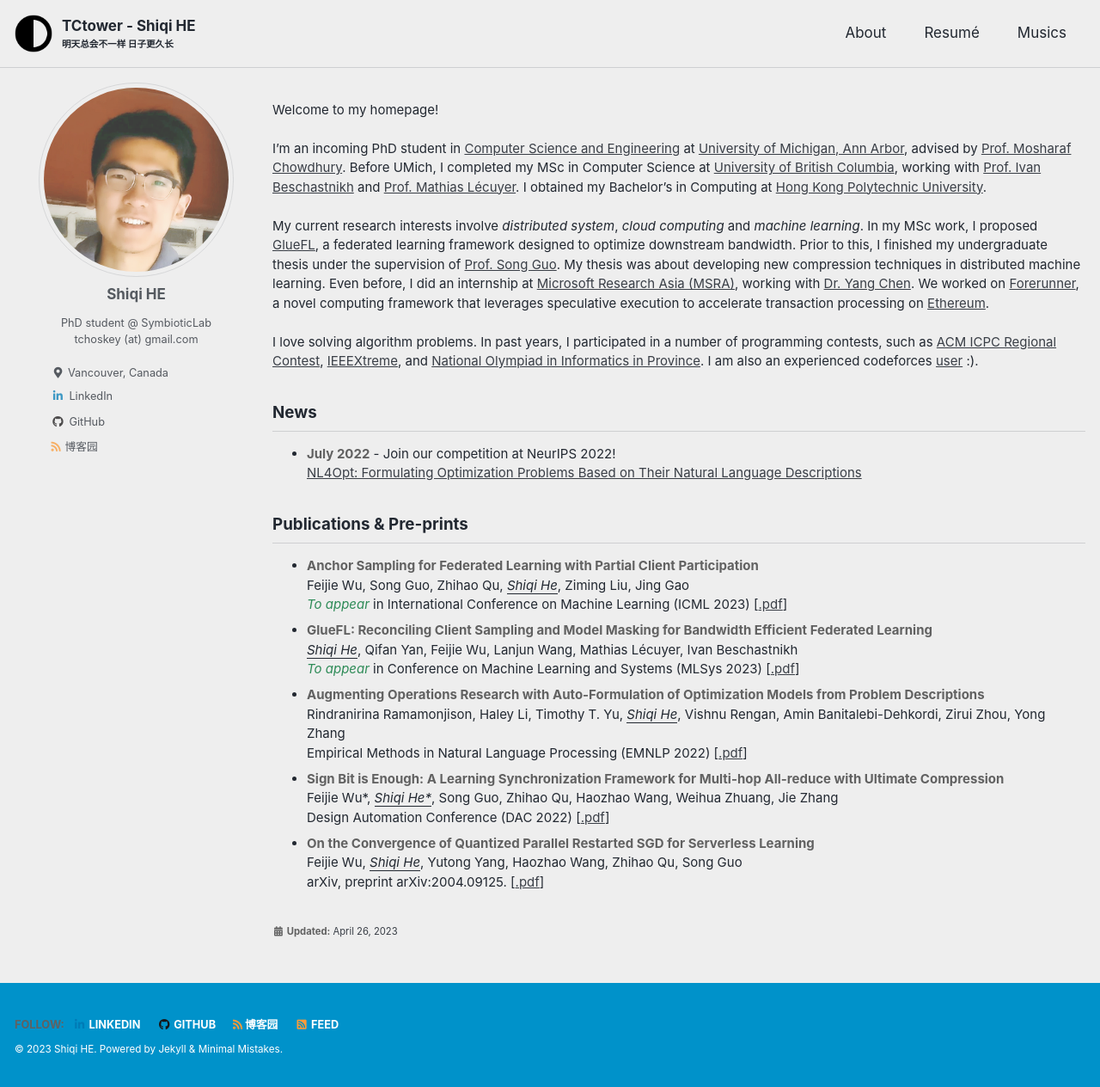
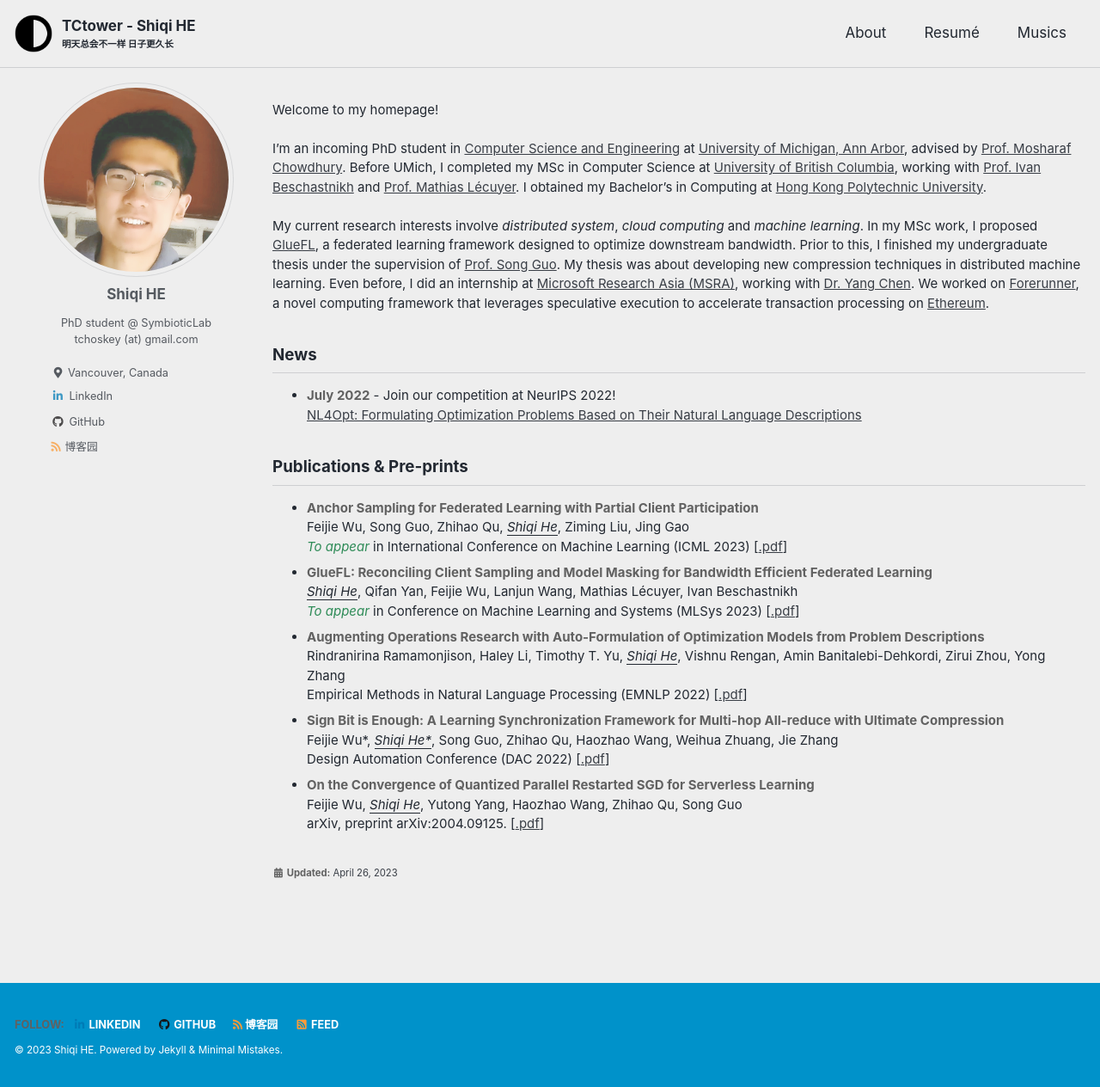
Before and after one commit to TCtower/tctower.github.io, a Jekyll site: the page built from index.md, in a window 1280 px wide and 1264 px high. Shown: the whole window at 86% size. Built offline with Jekyll 4.4.1, drawn with Linux system fonts in a browser that asks for light colours; cached includes are drawn as plain includes.

Commit message:
Update index.md

```diff
--- a/index.md
+++ b/index.md
@@ -54,7 +54,7 @@ I’m an incoming PhD student in [Computer Science and Engineering](https://www.
 
 My current research interests involve <em>distributed system</em>, <em>cloud computing</em> and <em>machine learning</em>. In my MSc work, I proposed [GlueFL](https://arxiv.org/abs/2212.01523), a federated learning framework designed to optimize downstream bandwidth. Prior to this, I finished my undergraduate thesis under the supervision of [Prof. Song Guo](https://www4.comp.polyu.edu.hk/~cssongguo/). My thesis was about developing new compression techniques in distributed machine learning. Even before, I did an internship at [Microsoft Research Asia (MSRA)](https://www.microsoft.com/en-us/research/lab/microsoft-research-asia/), working with [Dr. Yang Chen](https://www.microsoft.com/en-us/research/people/yachen/). We worked on [Forerunner](https://www.microsoft.com/en-us/research/uploads/prod/2021/09/3477132.3483564.pdf), a novel computing framework that leverages speculative execution to accelerate transaction processing on [Ethereum](https://ethereum.org/en/).
 
-I love solving algorithm problems. In past years, I participated in a number of programming contests, such as [ACM ICPC Regional Contest](https://icpc.global/), [IEEEXtreme](https://ieeextreme.org/), and [National Olympiad in Informatics in Province](https://www.noi.cn/). I am also an experienced codeforces [user](https://codeforces.com/profile/TCtower) :).
+<!-- I love solving algorithm problems. In past years, I participated in a number of programming contests, such as [ACM ICPC Regional Contest](https://icpc.global/), [IEEEXtreme](https://ieeextreme.org/), and [National Olympiad in Informatics in Province](https://www.noi.cn/). I am also an experienced codeforces [user](https://codeforces.com/profile/TCtower) :). -->
 <!-- # Heading
 sss -->
 ## News
```
